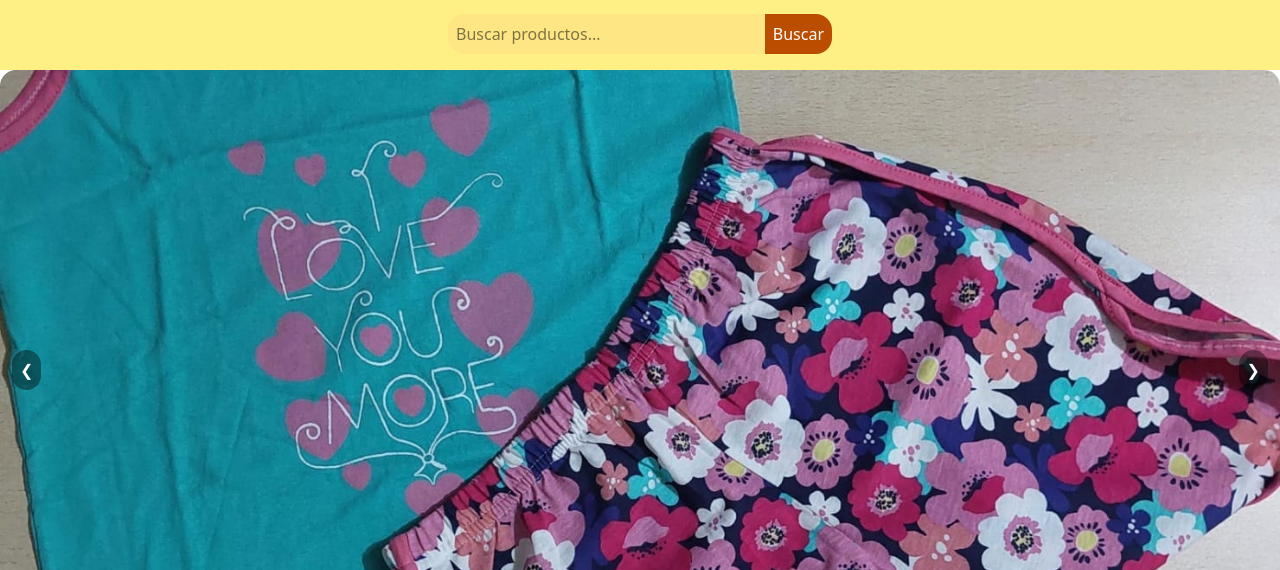
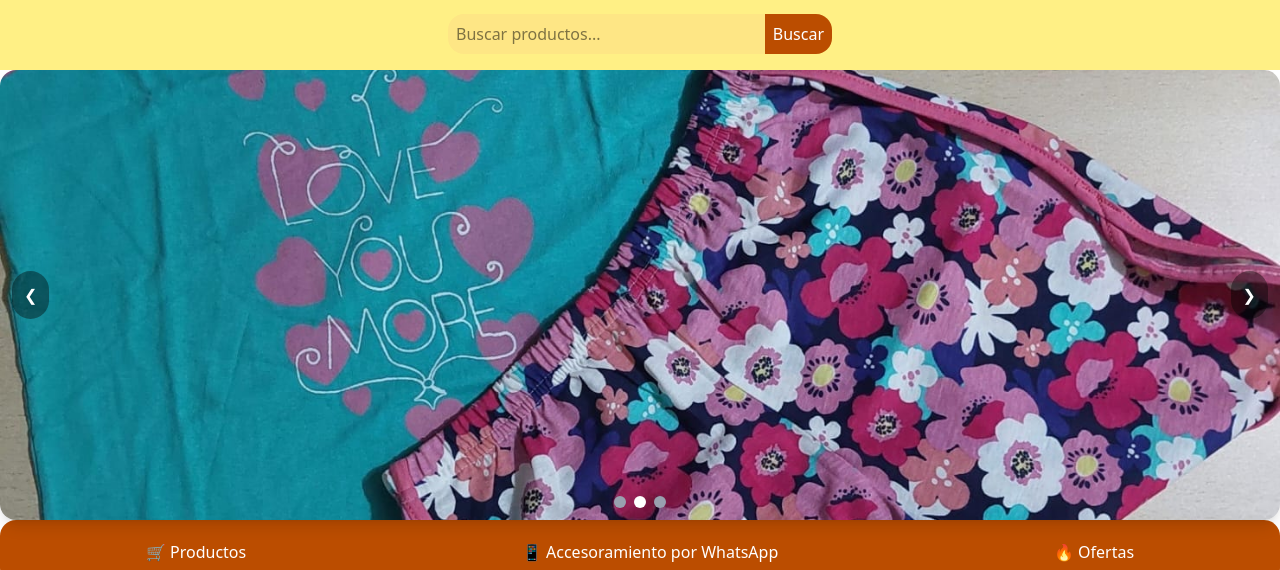
Before and after one commit to Meli30/tienda-virtual, a React (Vite) app: page / in a window 1280 px wide. Shown: the part 138-708 px from the top of the page. Built offline with nearby package versions, Linux system fonts and the light colour scheme.

Commit message:
carousel responsive

```diff
--- a/src/assets/componentes/Carousel.jsx
+++ b/src/assets/componentes/Carousel.jsx
@@ -18,30 +18,53 @@ const Carousel = () => {
   }, []);
 
   return (
-    <div className="relative w-full mx-auto overflow-hidden rounded-2xl shadow-lg">
+    <div className="relative w-full max-w-full mx-auto overflow-hidden rounded-none sm:rounded-2xl shadow-lg">
+
+  {/* Imagen responsive */}
   <img
     src={images[current]}
     alt={`Imagen ${current + 1}`}
-        className="w-full h-150
-         object-cover transition-all duration-700 ease-in-out"
+    className="
+      w-full
+      h-[220px]       /* altura en celular */
+      sm:h-[350px]    /* altura en tablet */
+      md:h-[450px]    /* altura en desktop */
+      object-cover
+      transition-all duration-700 ease-in-out
+    "
   />
 
+  {/* Botón Izquierdo */}
   <button
     onClick={() =>
       setCurrent((prev) => (prev === 0 ? images.length - 1 : prev - 1))
     }
-        className="absolute left-3 top-1/2 -translate-y-1/2 bg-black/40 text-white p-2 rounded-full hover:bg-black/60"
+    className="
+      absolute left-3 top-1/2 -translate-y-1/2
+      bg-black/40 text-white
+      p-2 sm:p-3
+      rounded-full
+      hover:bg-black/60
+    "
   >
     ❮
   </button>
 
+  {/* Botón Derecho */}
   <button
     onClick={nextSlide}
-        className="absolute right-3 top-1/2 -translate-y-1/2 bg-black/40 text-white p-2 rounded-full hover:bg-black/60"
+    className="
+      absolute right-3 top-1/2 -translate-y-1/2
+      bg-black/40 text-white
+      p-2 sm:p-3
+      rounded-full
+      hover:bg-black/60
+    "
   >
     ❯
   </button>
 
+  {/* Indicadores */}
   <div className="absolute bottom-3 left-1/2 -translate-x-1/2 flex gap-2">
     {images.map((_, index) => (
       <button
@@ -54,6 +77,7 @@ const Carousel = () => {
     ))}
   </div>
 </div>
+
   );
 };
 
```
Lines whose indentation alone changed are shown as unchanged.
